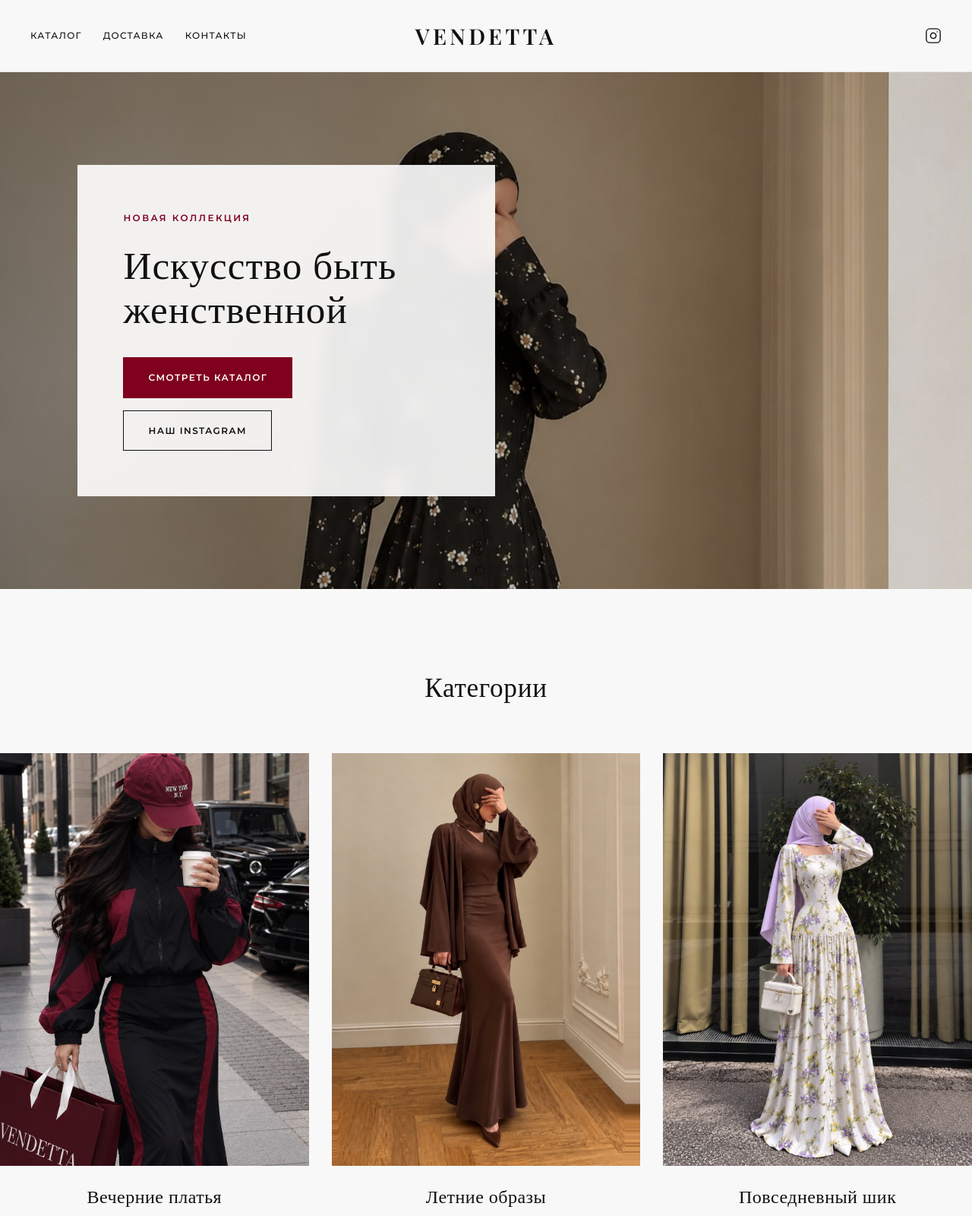
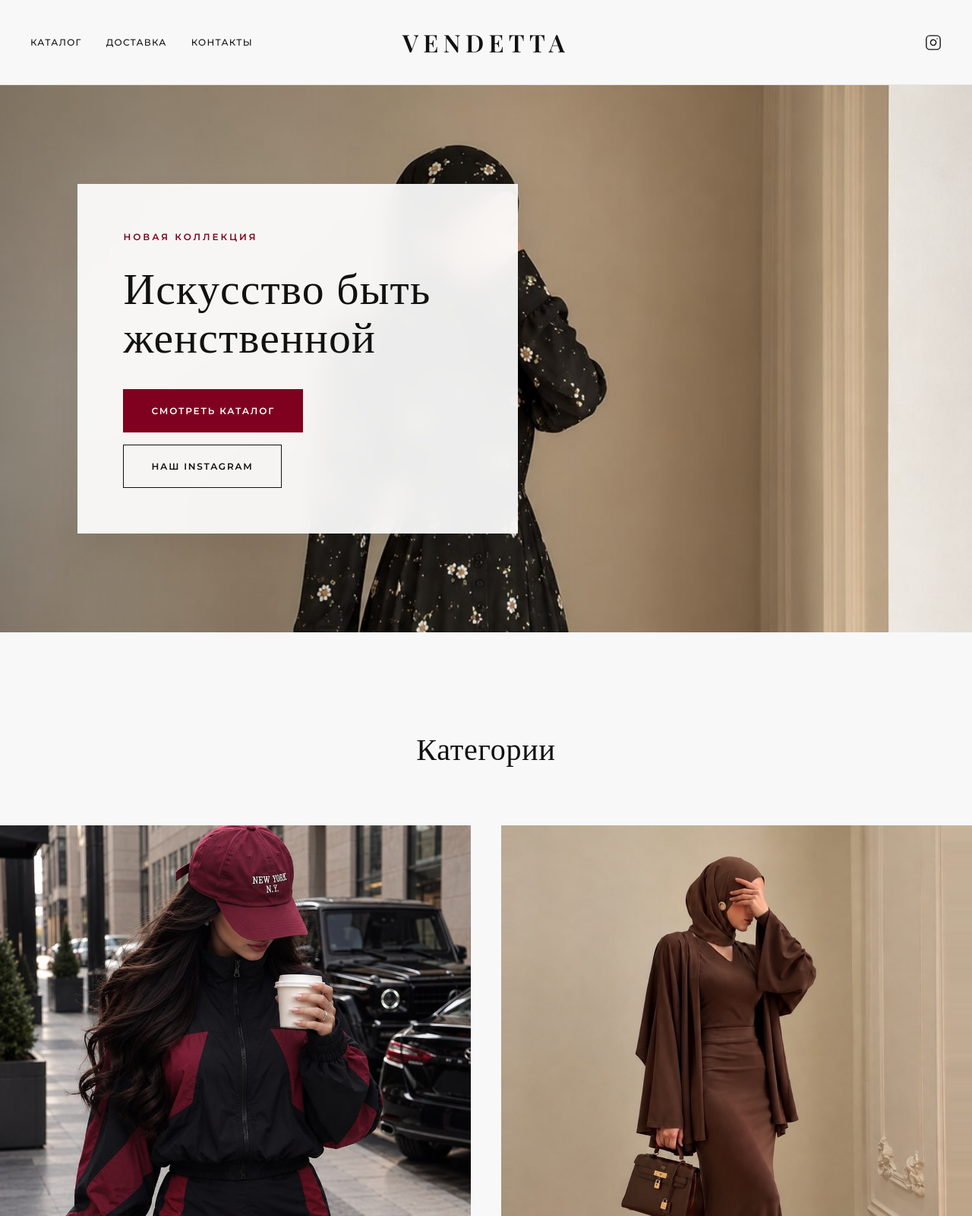
Before and after one commit to ashabovimam86-source/vendetta_boutique, a plain HTML site: page index.html in a window 1280 px wide. Shown: the top 1600 px of the page at 76% size. Drawn offline with nearby package versions, Linux system fonts and the light colour scheme; a web font is replaced by a local one.

Commit message:
Add files via upload

```diff
--- a/index.html
+++ b/index.html
@@ -34,14 +34,14 @@
     }
 
     .container {
-      max-width: 1280px;
+      max-width: 1400px;
       margin: 0 auto;
       padding: 0 40px;
     }
 
     /* ---------- HEADER ---------- */
     .header {
-      padding: 24px 0;
+      padding: 30px 0;
       border-bottom: 1px solid #E5E5E5;
       background-color: #F8F8F8;
       position: relative;
@@ -56,7 +56,7 @@
 
     .header-nav {
       display: flex;
-      gap: 28px;
+      gap: 32px;
       flex: 1;
     }
 
@@ -67,7 +67,7 @@
       color: #111111;
       text-decoration: none;
       font-weight: 500;
-      transition: color 0.2s;
+      transition: color 0.3s;
     }
 
     .header-nav a:hover {
@@ -75,9 +75,9 @@
     }
 
     .logo {
-      font-size: 1.8rem;
+      font-size: 2rem;
       font-weight: 600;
-      letter-spacing: 0.15em;
+      letter-spacing: 0.2em;
       color: #111111;
       text-align: center;
       text-decoration: none;
@@ -93,7 +93,7 @@
 
     .header-social a {
       color: #111111;
-      transition: color 0.2s;
+      transition: color 0.3s;
       display: inline-flex;
     }
 
@@ -111,9 +111,9 @@
     .hero {
       position: relative;
       width: 100%;
-      height: 85vh;
-      min-height: 600px;
-      max-height: 900px;
+      height: 90vh;
+      min-height: 650px;
+      max-height: 1000px;
       background-color: #EAEAEA;
       overflow: hidden;
     }
@@ -129,33 +129,34 @@
     .hero-overlay {
       position: absolute;
       inset: 0;
-      background: linear-gradient(to right, rgba(0, 0, 0, 0.4) 0%, rgba(0, 0, 0, 0.1) 100%);
+      background: linear-gradient(to right, rgba(0, 0, 0, 0.3) 0%, rgba(0, 0, 0, 0) 60%);
       display: flex;
       align-items: center;
       padding: 0 8%;
     }
 
     .hero-content {
-      background: rgba(255, 255, 255, 0.9);
-      backdrop-filter: blur(10px);
+      background: rgba(255, 255, 255, 0.92);
+      backdrop-filter: blur(15px);
       padding: 60px;
-      max-width: 550px;
+      max-width: 580px;
+      box-shadow: 0 20px 40px rgba(0,0,0,0.05);
     }
 
     .hero-badge {
       font-size: 0.75rem;
       text-transform: uppercase;
-      letter-spacing: 0.2em;
+      letter-spacing: 0.25em;
       color: #800020;
       font-weight: 600;
-      margin-bottom: 20px;
+      margin-bottom: 24px;
       display: block;
     }
 
     .hero h1 {
-      font-size: clamp(2.5rem, 4vw, 3.8rem);
-      line-height: 1.15;
-      margin-bottom: 36px;
+      font-size: clamp(2.8rem, 4.5vw, 4rem);
+      line-height: 1.1;
+      margin-bottom: 40px;
       color: #111111;
     }
 
@@ -169,11 +170,11 @@
       display: inline-flex;
       align-items: center;
       justify-content: center;
-      padding: 16px 32px;
+      padding: 18px 36px;
       font-family: 'Montserrat', sans-serif;
       font-size: 0.75rem;
       text-transform: uppercase;
-      letter-spacing: 0.12em;
+      letter-spacing: 0.15em;
       font-weight: 600;
       text-decoration: none;
       transition: all 0.3s ease;
@@ -206,20 +207,20 @@
 
     /* ---------- КАТЕГОРИИ ---------- */
     .categories {
-      padding: 100px 0;
+      padding: 120px 0;
     }
 
     .section-title {
-      font-size: 2.2rem;
+      font-size: 2.5rem;
       text-align: center;
-      margin-bottom: 60px;
+      margin-bottom: 70px;
       color: #111111;
     }
 
     .categories-grid {
       display: grid;
-      grid-template-columns: repeat(3, 1fr);
-      gap: 30px;
+      grid-template-columns: repeat(2, 1fr);
+      gap: 40px;
     }
 
     .category-card {
@@ -235,7 +236,7 @@
       aspect-ratio: 3 / 4;
       overflow: hidden;
       background-color: #EAEAEA;
-      margin-bottom: 20px;
+      margin-bottom: 24px;
       position: relative;
     }
 
@@ -244,11 +245,11 @@
       height: 100%;
       object-fit: cover;
       display: block;
-      transition: transform 0.8s ease;
+      transition: transform 1s cubic-bezier(0.25, 0.46, 0.45, 0.94);
     }
 
     .category-card:hover .category-image img {
-      transform: scale(1.05);
+      transform: scale(1.04);
     }
 
     .category-image::after {
@@ -256,7 +257,7 @@
       position: absolute;
       inset: 0;
       background-color: rgba(0, 0, 0, 0);
-      transition: background-color 0.3s ease;
+      transition: background-color 0.4s ease;
       pointer-events: none;
     }
 
@@ -266,10 +267,10 @@
 
     .category-title {
       font-family: 'Playfair Display', serif;
-      font-size: 1.5rem;
+      font-size: 1.8rem;
       text-align: center;
       color: #111111;
-      transition: color 0.2s;
+      transition: color 0.3s;
     }
 
     .category-card:hover .category-title {
@@ -278,33 +279,33 @@
 
     /* ---------- О БРЕНДЕ ---------- */
     .about {
-      padding: 100px 0;
+      padding: 120px 0;
       background-color: #FFFFFF;
       border-top: 1px solid #E5E5E5;
       border-bottom: 1px solid #E5E5E5;
     }
 
     .about-content {
-      max-width: 800px;
+      max-width: 900px;
       margin: 0 auto;
       text-align: center;
     }
 
     .about h2 {
-      font-size: 2.2rem;
-      margin-bottom: 30px;
+      font-size: 2.5rem;
+      margin-bottom: 36px;
     }
 
     .about p {
-      font-size: 1.15rem;
+      font-size: 1.25rem;
       color: #444444;
       font-weight: 300;
-      line-height: 1.8;
+      line-height: 1.9;
     }
 
     /* ---------- КОНТАКТЫ ---------- */
     .contacts {
-      padding: 100px 0;
+      padding: 120px 0;
     }
 
     .contacts-box {
@@ -315,27 +316,28 @@
     }
 
     .contacts h2 {
-      font-size: 2.2rem;
-      margin-bottom: 20px;
+      font-size: 2.5rem;
+      margin-bottom: 24px;
     }
 
     .contacts-address {
       font-size: 1rem;
       color: #444444;
-      margin-bottom: 50px;
+      margin-bottom: 60px;
       font-weight: 300;
-      letter-spacing: 0.05em;
+      letter-spacing: 0.1em;
+      text-transform: uppercase;
     }
 
     .contacts-buttons {
       display: flex;
-      gap: 16px;
+      gap: 20px;
       flex-wrap: wrap;
       justify-content: center;
     }
 
     .contacts-buttons .btn {
-      padding: 18px 42px;
+      padding: 20px 48px;
       font-size: 0.85rem;
     }
 
@@ -346,21 +348,21 @@
       text-align: center;
       font-size: 0.75rem;
       text-transform: uppercase;
-      letter-spacing: 0.1em;
+      letter-spacing: 0.15em;
       color: #777777;
     }
 
     /* ---------- АДАПТИВНОСТЬ ---------- */
-    @media (max-width: 992px) {
+    @media (max-width: 1024px) {
       .hero-content {
-        padding: 40px;
+        padding: 50px;
       }
     }
 
     @media (max-width: 900px) {
       .categories-grid {
         grid-template-columns: 1fr;
-        gap: 50px;
+        gap: 60px;
       }
     }
 
@@ -373,12 +375,12 @@
       .header-nav {
         flex: none;
         order: 2;
-        gap: 20px;
+        gap: 24px;
       }
 
       .logo {
         order: 1;
-        font-size: 1.6rem;
+        font-size: 1.8rem;
         padding: 0;
       }
 
@@ -401,7 +403,7 @@
       .hero-overlay {
         position: relative;
         background: #F8F8F8;
-        padding: 40px 20px;
+        padding: 50px 20px;
       }
 
       .hero-content {
@@ -410,6 +412,7 @@
         padding: 0;
         max-width: 100%;
         text-align: center;
+        box-shadow: none;
       }
 
       .hero-buttons {
@@ -443,11 +446,16 @@
       }
 
       .about p {
-        font-size: 1rem;
+        font-size: 1.05rem;
       }
 
       .hero h1 {
-        font-size: 2.2rem;
+        font-size: 2.4rem;
+      }
+
+      .section-title {
+        font-size: 2rem;
+        margin-bottom: 40px;
       }
     }
   </style>
@@ -496,28 +504,20 @@
   <section id="catalog" class="categories container">
     <h2 class="section-title">Категории</h2>
     <div class="categories-grid">
-      <!-- Вечерние платья (photo2) -->
+      <!-- Вечерние образы (photo2) -->
       <a href="#" class="category-card">
         <div class="category-image">
-          <img src="photo2.jpg" alt="Вечерние платья VENDETTA">
+          <img src="photo2.jpg" alt="Вечерние образы VENDETTA">
         </div>
-        <h3 class="category-title">Вечерние платья</h3>
+        <h3 class="category-title">Вечерние образы</h3>
       </a>
 
-      <!-- Летние образы (photo3) -->
+      <!-- Премиум коллекция (photo3) -->
       <a href="#" class="category-card">
         <div class="category-image">
-          <img src="photo3.jpg" alt="Летние образы VENDETTA">
+          <img src="photo3.jpg" alt="Премиум коллекция VENDETTA">
         </div>
-        <h3 class="category-title">Летние образы</h3>
-      </a>
-
-      <!-- Повседневный шик (photo4) -->
-      <a href="#" class="category-card">
-        <div class="category-image">
-          <img src="photo4.jpg" alt="Повседневный шик VENDETTA">
-        </div>
-        <h3 class="category-title">Повседневный шик</h3>
+        <h3 class="category-title">Премиум коллекция</h3>
       </a>
     </div>
   </section>
```
